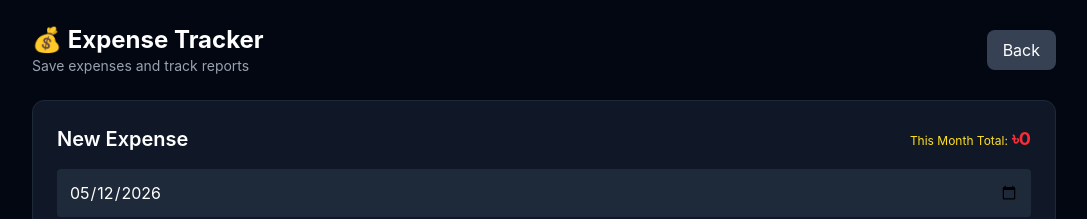
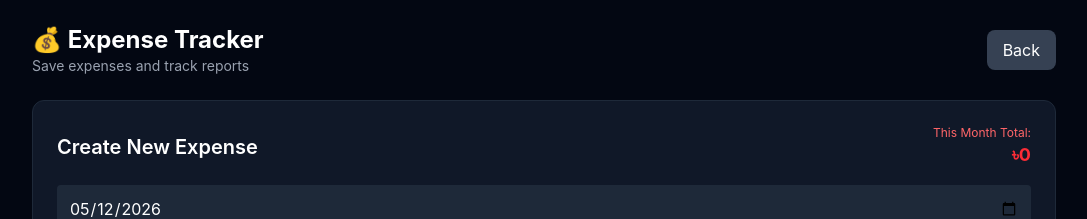
Before and after one commit to Mizan510/Stock-Market, a React app in the folder frontend/: page /expense in a window 1280 px wide. Shown: the top 219 px of the page, without its empty margins (96-1183 px from the left). Built offline with nearby package versions, Linux system fonts and the light colour scheme; no server answers; sample sign-in values are in the browser's storage; the HTML template or start-up script is replaced by a standard one.

Commit message:
Something Updated

```diff
--- a/frontend/src/pages/Expense.jsx
+++ b/frontend/src/pages/Expense.jsx
@@ -381,16 +381,17 @@ const Expense = () => {
 
         {/* FORM */}
         <div className="bg-gray-900 p-6 rounded-xl border border-gray-800 space-y-4">
+
 <div className="flex items-center justify-between gap-2">
   <h2 className="text-lg sm:text-xl font-semibold">
-              {editingId ? "Edit Expense" : "New Expense"}
+    {editingId ? "Edit Expense" : "Create New Expense"}
   </h2>
 
-            <div className="whitespace-nowrap text-right">
-              <span className="text-[12px] sm:text-xs text-yellow-300">
+  <div className="flex flex-col items-end leading-tight">
+    <span className="text-[15px] sm:text-xs text-red-400">
       This Month Total:
     </span>
-              <span className="ml-1 text-red-500 font-bold text-2xl sm:text-lg">
+    <span className="text-red-500 font-bold text-2xl sm:text-lg">
       ৳{thisMonthTotal.toLocaleString()}
     </span>
   </div>
```
Lines whose indentation alone changed are shown as unchanged.
